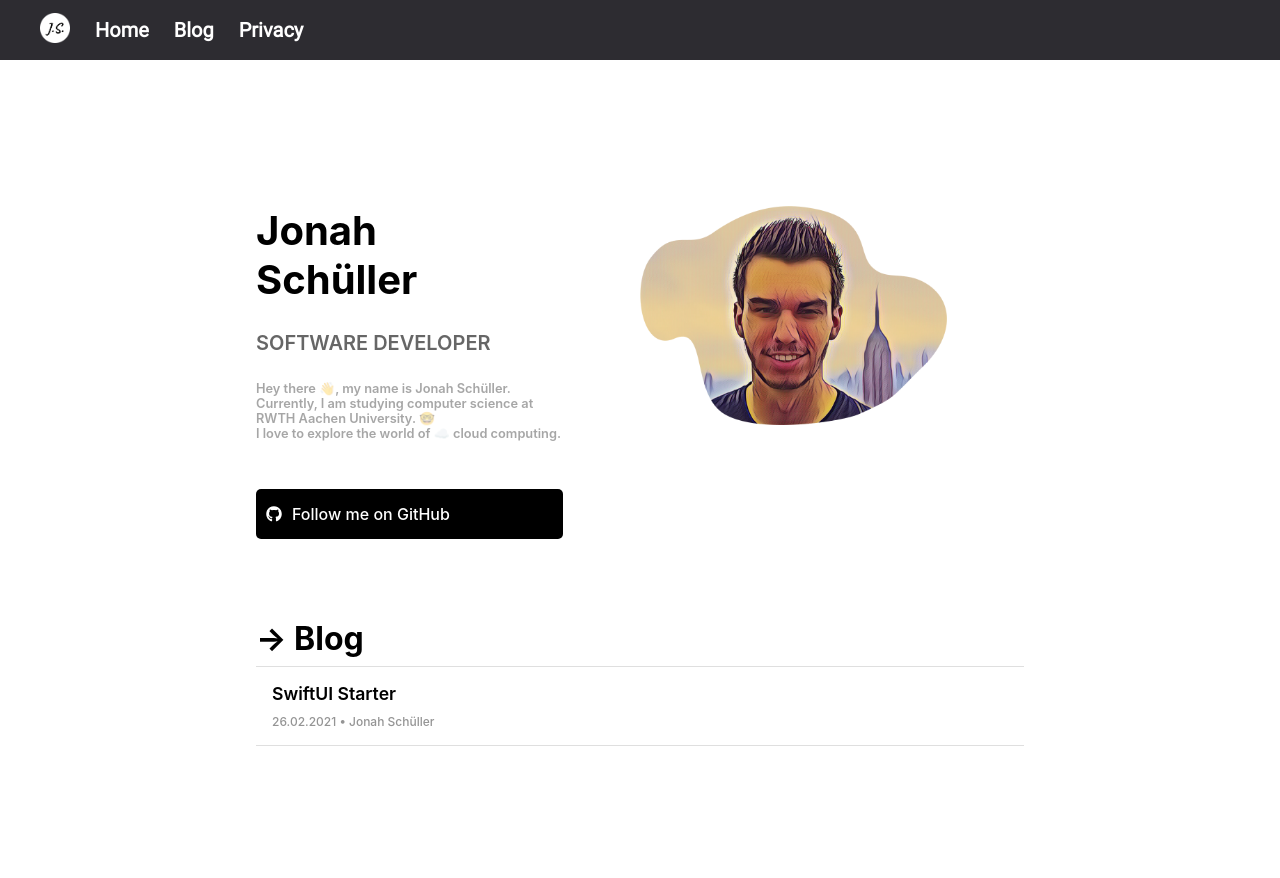
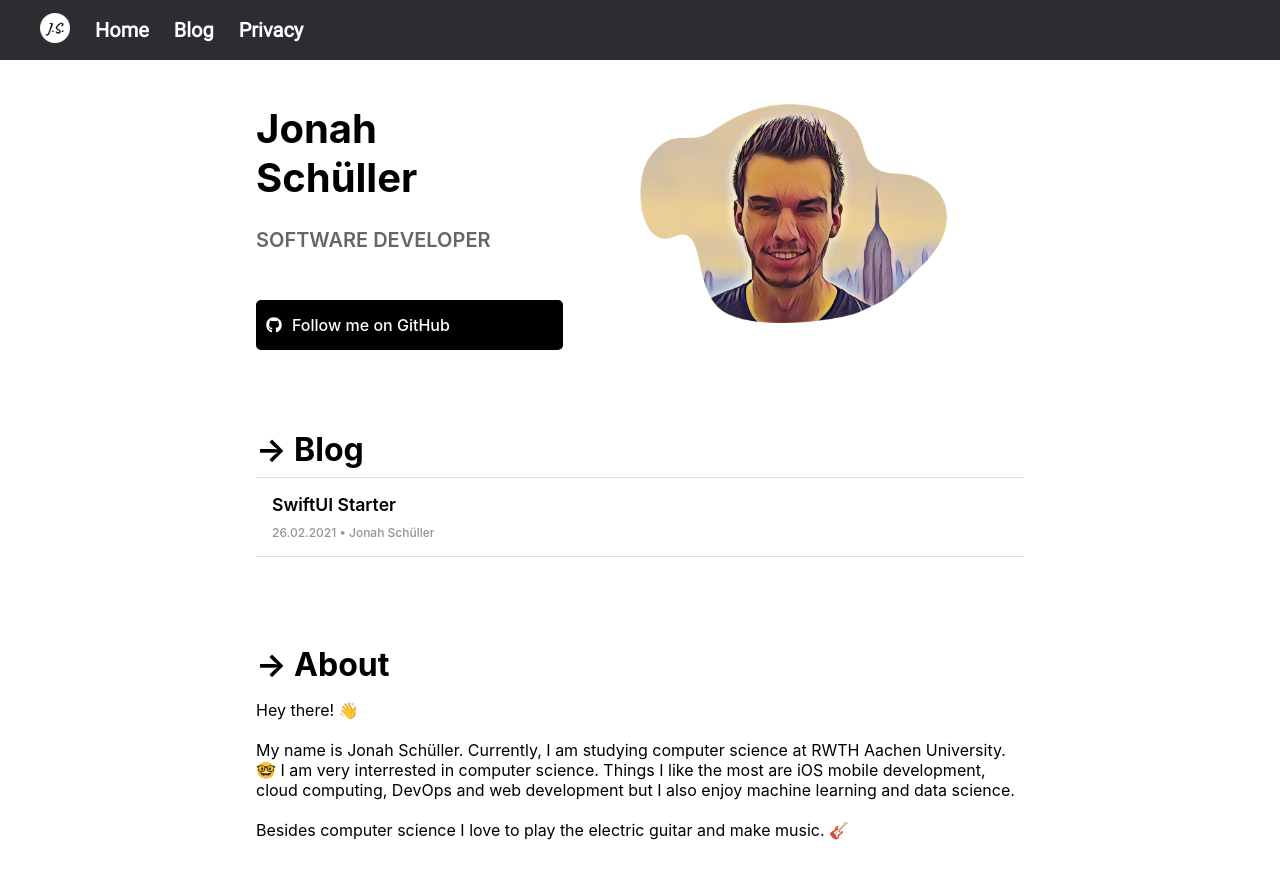
Before and after one commit to jonahschueller/JSchueller.de, a Next.js app: page / in a window 1280 px wide. Built offline with nearby package versions, Linux system fonts and the light colour scheme.

Commit message:
🍱  About section home screen.

```diff
--- a/pages/index.js
+++ b/pages/index.js
@@ -23,11 +23,9 @@ export default function Home({ featured }) {
               Schüller
             </div>
             <h4 className={styles.subtitle}>SOFTWARE DEVELOPER</h4>
-            <p className={styles.meText}>
-              Hey there 👋, my name is Jonah Schüller. Currently, I am studying
-              computer science at RWTH Aachen University. 🤓 <br/>
+            {/* <p className={styles.meText}>
               I love to explore the world of ☁️ cloud computing.
-            </p>
+            </p> */}
 
             <GitHubButton/>
           </div>
@@ -38,6 +36,8 @@ export default function Home({ featured }) {
         </div>
 
         <Blog posts={featured.posts}/>
+
+        <About/>
 
       </main>
 
@@ -77,6 +77,24 @@ const Blog = ({ posts }) => {
   )
 }
 
+const About = () => {
+  return (
+    <div className={styles.contentContainer}>
+        <div className={styles.header}>
+          &#x2192; About
+        </div>
+
+        <p>
+          Hey there! 👋 <br/> <br/>
+          My name is Jonah Schüller. Currently, I am studying
+          computer science at RWTH Aachen University. 🤓
+          I am very interrested in computer science. Things I like the most are iOS mobile development, cloud computing, DevOps and web development but I also enjoy machine learning and data science. <br/> <br/>
+          Besides computer science I love to play the electric guitar and make music. 🎸
+        </p>
+    </div>
+  )
+}
+
 export const getStaticProps = async () => {
   let blogContent = loadBlogData()
 
```
